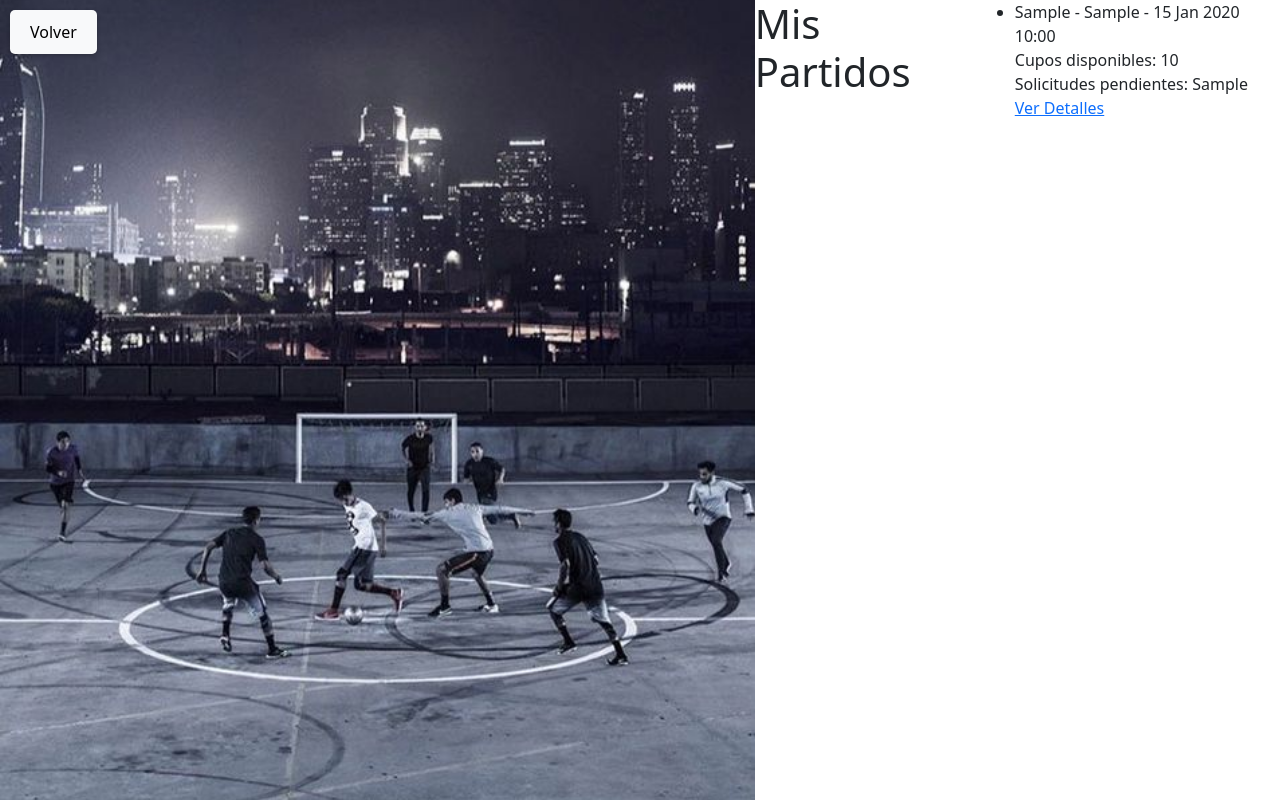
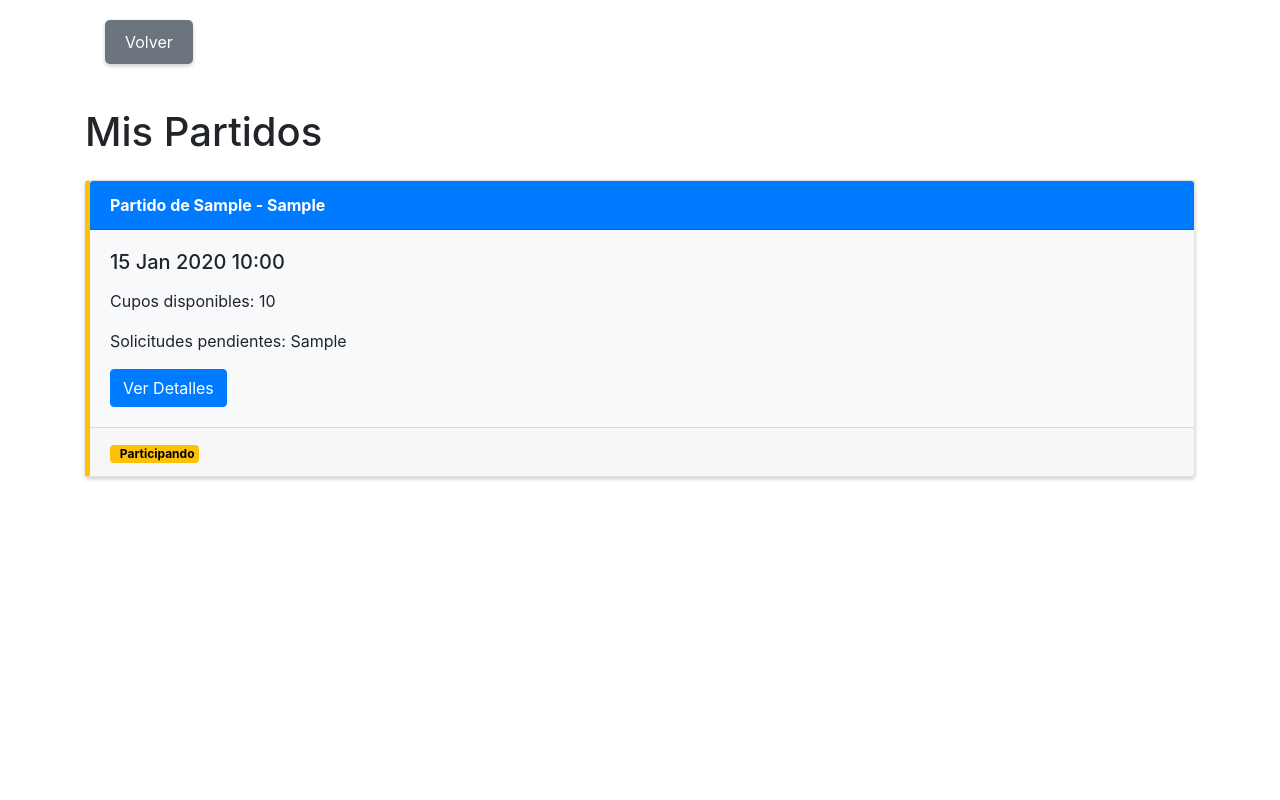
Before and after one commit to chiaradigii/QuienSumaApp, a Django app: template templates/partidos/mis_partidos_list.html in a window 1280 px wide. Run offline with Django 4.2, Linux system fonts and the light colour scheme; the template is opened without the code that fills it: most values are stand-ins (such as "Sample title", 1, 10 or a date in 2020); some libraries are stand-ins or nearby versions.

Commit message:
Improving view and template

```diff
--- a/applications/partidos/views.py
+++ b/applications/partidos/views.py
@@ -13,6 +13,7 @@ from django.db import models
 from django.contrib import messages
 from django.core.paginator import Paginator
 from django.db.models import F
+from django.db.models import Q
 
 class PartidoCreateView(CreateView):
     """Vista para crear un nuevo partido"""
@@ -137,13 +138,12 @@ class MisPartidosListView(LoginRequiredMixin,ListView):
     ordering = ['-fecha_hora']
 
     def get_queryset(self):
-        return Partido.objects.filter(creador=self.request.user).order_by('-fecha_hora')
+        return Partido.objects.filter(Q(creador=self.request.user) | Q(jugadores=self.request.user))
 
     def get_context_data(self, **kwargs):
         context = super(MisPartidosListView, self).get_context_data(**kwargs)
         partidos = context['mis_partidos']
         partidos_ids = partidos.values_list('id', flat=True)
-
         solicitudes = SolicitudUnirse.objects.filter(cupo__partido__id__in=partidos_ids).select_related('solicitante', 'cupo', 'cupo__partido')
 
         solicitudes_por_partido = {partido.id: [] for partido in partidos}
--- a/templates/partidos/mis_partidos_list.html
+++ b/templates/partidos/mis_partidos_list.html
@@ -2,91 +2,100 @@
 {% load static %}
 
 {% block head %}
+<link href="https://stackpath.bootstrapcdn.com/bootstrap/4.3.1/css/bootstrap.min.css" rel="stylesheet"/>
 <style>
     .btn-back {
-        position: absolute;
-        top: 10px;
-        left: 10px;
+        margin: 20px;
         padding: 10px 20px;
-        background-color: #f8f9fa;
+        background-color: #6c757d;
+        color: white;
         border: none;
         border-radius: 5px;
         cursor: pointer;
-        z-index: 10;
         box-shadow: 0 2px 4px rgba(0,0,0,0.2);
         transition: background-color 0.3s ease;
     }
-
     .btn-back:hover {
-        background-color: #e2e6ea;
+        background-color: #5a6268;
     }
-
-    .container {
-        position: relative;
+    .card {
+        box-shadow: 0 2px 4px rgba(0,0,0,0.2);
+        transition: box-shadow 0.3s ease-in-out;
+        margin-bottom: 20px;
     }
-
-    .partido-container {
-        display: flex;
-        width: 100%;
-        align-items: stretch;
-        margin: 0;
-        padding: 0;
+    .card:hover {
+        box-shadow: 0 5px 15px rgba(0,0,0,0.3);
     }
-
-    .foto-portada {
-        width: 60%;
-        height: 100vh;
-        background: url("{% static 'img/background-photo.jpg' %}") no-repeat center center;
-        background-size: cover;
-        position: relative;
+    .card-header {
+        background-color: #007bff;
+        color: white;
+        font-weight: bold;
     }
-
-    .informacion-partido {
-        width: 40%;
-        padding: 40px;
-        display: flex;
-        flex-direction: column;
-        justify-content: center;
+    .card-body {
+        padding: 20px;
         background-color: #f8f9fa;
     }
-
-    .informacion-partido h2,
-    .informacion-partido h3,
-    .informacion-partido h4 {
-        margin-bottom: 20px;
+    .card-title {
+        margin-bottom: 15px;
     }
-
-    .info-title {
-        text-transform: uppercase;
-        color: #333;
-        font-weight: bold;
+    .organizado {
+        border-left: 5px solid #28a745;
     }
-
-    .info-content {
-        color: #555;
+    .participando {
+        border-left: 5px solid #ffc107;
+    }
+    .list-unstyled {
+        padding-left: 0;
+        list-style: none;
+    }
+    .partido-tipo {
+        display: inline-block;
+        padding: .25em .4em;
+        font-size: 75%;
+        font-weight: 700;
+        line-height: 1;
+        text-align: center;
+        white-space: nowrap;
+        vertical-align: baseline;
+        border-radius: .25rem;
+        margin-right: 5px;
+    }
+    .partido-tipo.organizado {
+        background-color: #28a745;
+        color: white;
+    }
+    .partido-tipo.participando {
+        background-color: #ffc107;
+        color: black;
     }
 </style>
 {% endblock head %}
 
 {% block body %}
-<div class="partido-container">
+<div class="container">
     <button onclick="history.back()" class="btn-back">Volver</button>
-    <div class="foto-portada"></div>
-    <h1>Mis Partidos</h1>
-    <ul>
+    <h1 class="mt-4 mb-4">Mis Partidos</h1>
+    {% if mis_partidos %}
         {% for partido in mis_partidos %}
-        <li>
-            {{ partido.tipo_futbol }} - {{ partido.get_lugar }} - {{ partido.fecha_hora|date:"d M Y H:i" }}
-            <br>
-            Cupos disponibles: {{ partido.cupos_disponibles }}
-            <br>
-            Solicitudes pendientes: {{ partido.solicitudes_pendientes }}
-            <br>
-            <a href="{% url 'partidos_app:mi_partido' partido.id %}">Ver Detalles</a>
-        </li>
-        {% empty %}
-        <p>No has organizado partidos.</p>
+        <div class="card {% if partido.creador == request.user %}organizado{% else %}participando{% endif %}">
+            <div class="card-header">
+                Partido de {{ partido.tipo_futbol }} - {{ partido.get_lugar }}
+            </div>
+            <div class="card-body">
+                <h5 class="card-title">{{ partido.fecha_hora|date:"d M Y H:i" }}</h5>
+                <p>Cupos disponibles: {{ partido.cupos_disponibles }}</p>
+                <p>Solicitudes pendientes: {{ partido.solicitudes_pendientes }}</p>
+                <a href="{% url 'partidos_app:mi_partido' partido.id %}" class="btn btn-primary">Ver Detalles</a>
+            </div>
+            <div class="card-footer">
+                <span class="partido-tipo {% if partido.creador == request.user %}organizado{% else %}participando{% endif %}">
+                    {% if partido.creador == request.user %}Organizado{% else %}Participando{% endif %}
+                </span>
+            </div>
+        </div>
         {% endfor %}
-    </ul>
+    {% else %}
+    <p>No has organizado ni estás inscrito en partidos.</p>
+    {% endif %}
 </div>
 {% endblock body %}
```
